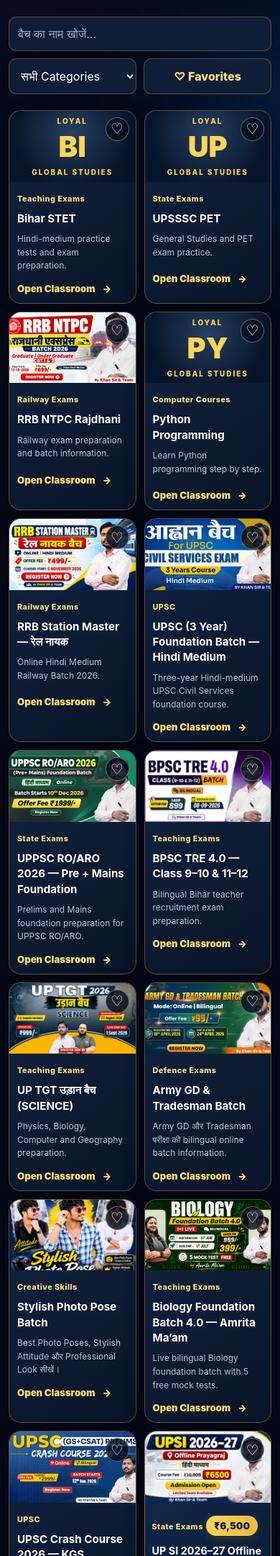
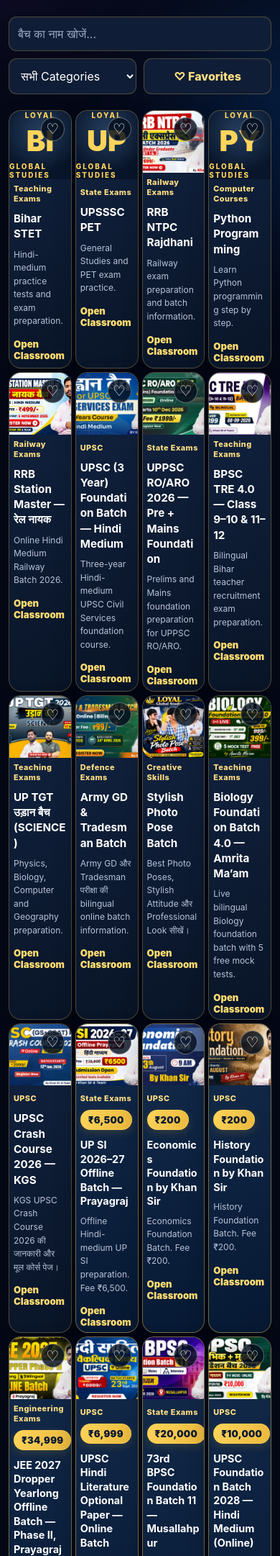
Before and after one commit to loyalglobalstudies/loyal-global-studies, a Flask app: page / in a window 390 px wide; the page is wider, and only the part inside the window is pictured. Shown: the part 490-2652 px from the top of that part at 72% size. Run offline with Flask 3, Linux system fonts and the light colour scheme.

Commit message:
Set four-column batch grid for web and app

```diff
--- a/static/css/style.css
+++ b/static/css/style.css
@@ -541,3 +541,69 @@ html {
     overflow-wrap: break-word;
   }
 }
+
+/* LOYAL FOUR COLUMN BATCH GRID */
+#batchGrid.batch-grid {
+  display: grid !important;
+  grid-template-columns: repeat(4, minmax(0, 1fr)) !important;
+  gap: 16px;
+  align-items: stretch;
+}
+
+#batchGrid .premium-batch-card {
+  min-width: 0;
+  width: 100%;
+}
+
+#batchGrid .batch-thumbnail {
+  display: block;
+  width: 100%;
+  height: auto;
+  aspect-ratio: 16 / 9;
+  object-fit: cover;
+}
+
+@media (max-width: 900px) {
+  #batchGrid.batch-grid {
+    grid-template-columns: repeat(3, minmax(0, 1fr)) !important;
+    gap: 12px;
+  }
+}
+
+@media (max-width: 600px) {
+  #batchGrid.batch-grid {
+    grid-template-columns: repeat(2, minmax(0, 1fr)) !important;
+    gap: 10px;
+  }
+}
+
+/* LOYAL GLOBAL - FOUR COLUMNS WEB + ANDROID APP */
+#batchGrid.batch-grid {
+  display: grid !important;
+  grid-template-columns: repeat(4, minmax(0, 1fr)) !important;
+  gap: 12px;
+}
+
+@media (max-width: 900px) {
+  #batchGrid.batch-grid {
+    grid-template-columns: repeat(4, minmax(0, 1fr)) !important;
+    gap: 8px;
+  }
+}
+
+@media (max-width: 600px) {
+  #batchGrid.batch-grid {
+    grid-template-columns: repeat(4, minmax(0, 1fr)) !important;
+    gap: 5px;
+  }
+
+  #batchGrid .batch-card-content {
+    padding: 6px;
+  }
+
+  #batchGrid .batch-thumbnail {
+    width: 100%;
+    aspect-ratio: 1 / 1;
+    object-fit: cover;
+  }
+}
```
